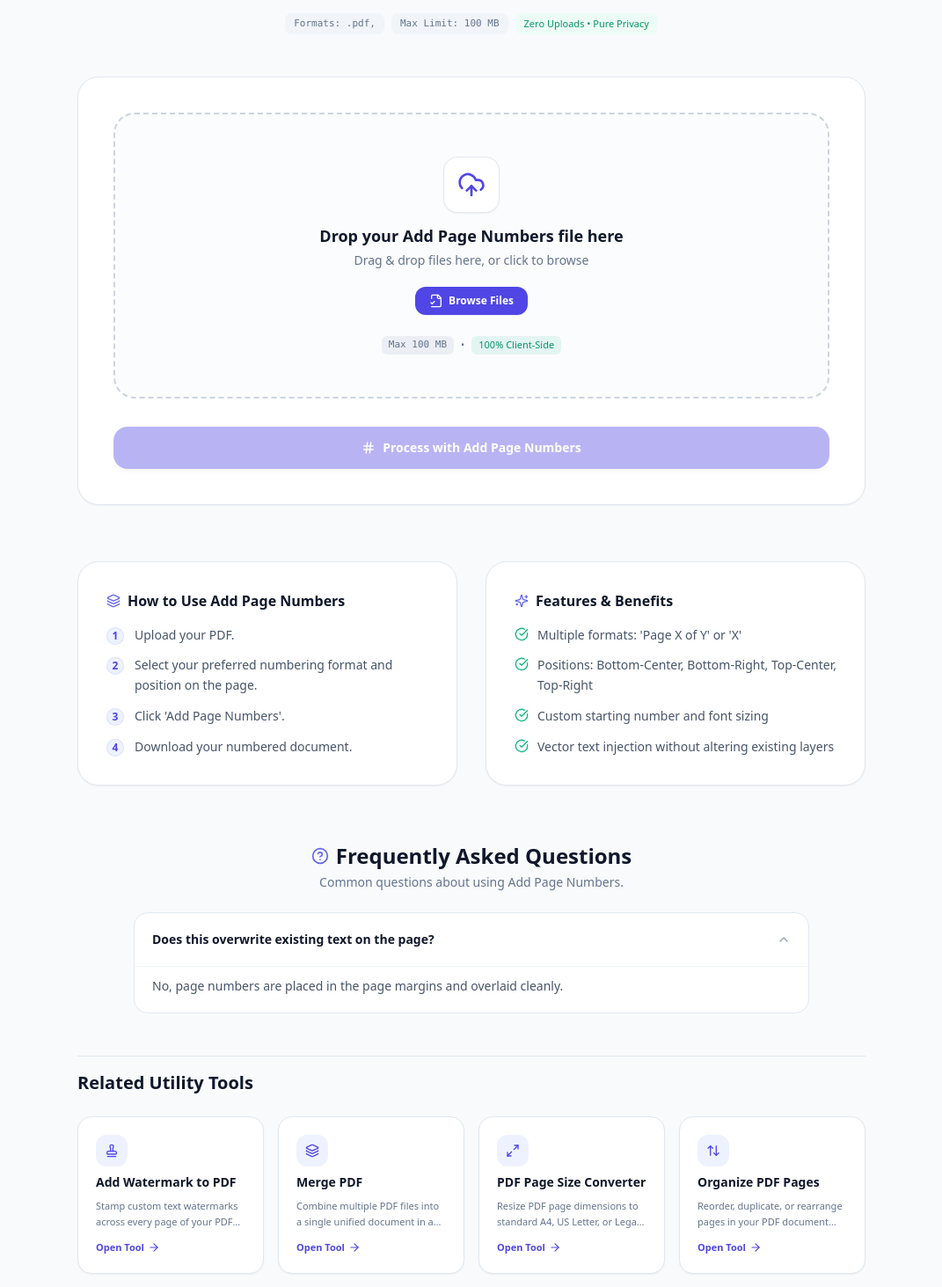
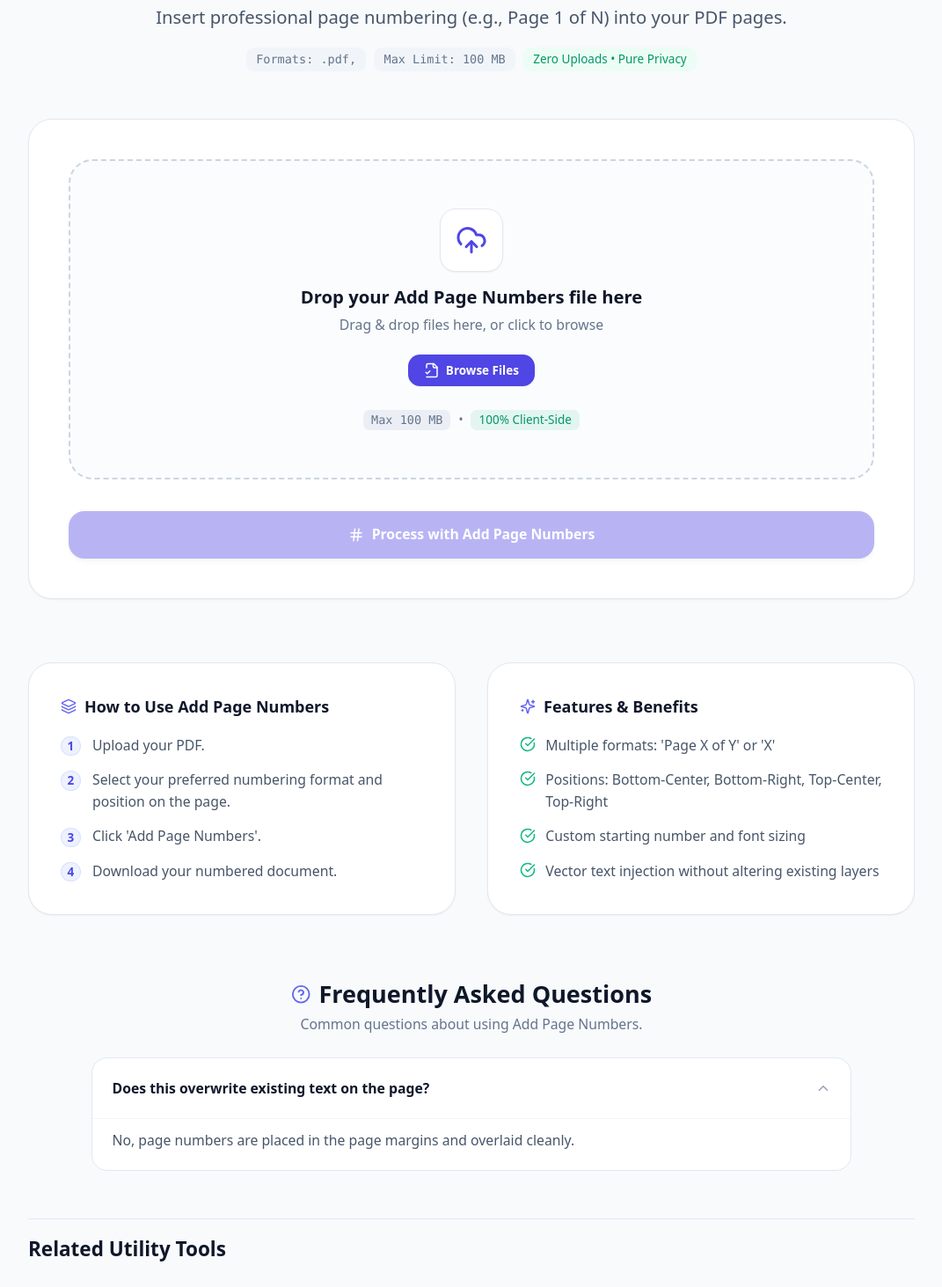
Before and after one commit to shamikhz/PDFpader, a Next.js app: page /tools/add-page-numbers in a window 1280 px wide. Shown: the part 287-1750 px from the top of the page at 88% size, without its empty margins (104-1175 px from the left). Built offline with nearby package versions, Linux system fonts and the light colour scheme.

Commit message:
style: increase typography and base font size across webapp

```diff
--- a/src/app/globals.css
+++ b/src/app/globals.css
@@ -1,6 +1,17 @@
 @tailwind base;
 @tailwind components;
 @tailwind utilities;
+
+html {
+  font-size: 18px;
+  -webkit-text-size-adjust: 100%;
+}
+
+@media (max-width: 640px) {
+  html {
+    font-size: 16.5px;
+  }
+}
 
 :root {
   --background: #f8fafc;
@@ -21,6 +32,7 @@ body {
   color: var(--foreground);
   font-feature-settings: "cv02", "cv03", "cv04", "cv11";
   min-height: 100vh;
+  line-height: 1.6;
 }
 
 /* Custom scrollbars */
--- a/src/app/page.jsx
+++ b/src/app/page.jsx
@@ -155,7 +155,7 @@ export default function HomePage() {
                     <div className="w-10 h-10 rounded-xl bg-brand-50 dark:bg-brand-950/50 text-brand-600 dark:text-brand-400 flex items-center justify-center">
                       <DynamicIcon name={tool.icon} className="w-5 h-5" />
                     </div>
-                    <span className="text-[10px] font-bold uppercase tracking-wider px-2 py-0.5 rounded-full bg-slate-100 dark:bg-slate-800 text-slate-500">
+                    <span className="text-xs font-bold uppercase tracking-wider px-2 py-0.5 rounded-full bg-slate-100 dark:bg-slate-800 text-slate-500">
                       {tool.category}
                     </span>
                   </div>
@@ -224,7 +224,7 @@ export default function HomePage() {
                     <div className="w-9 h-9 rounded-xl bg-brand-50 dark:bg-brand-950/50 text-brand-600 dark:text-brand-400 flex items-center justify-center">
                       <DynamicIcon name={tool.icon} className="w-4 h-4" />
                     </div>
-                    <span className="text-[10px] font-bold uppercase tracking-wider px-2 py-0.5 rounded-full bg-slate-100 dark:bg-slate-800 text-slate-500">
+                    <span className="text-xs font-bold uppercase tracking-wider px-2 py-0.5 rounded-full bg-slate-100 dark:bg-slate-800 text-slate-500">
                       {tool.category}
                     </span>
                   </div>
@@ -233,13 +233,13 @@ export default function HomePage() {
                     <h3 className="font-bold text-xs sm:text-sm text-slate-900 dark:text-white group-hover:text-brand-600 dark:group-hover:text-brand-400 transition-colors">
                       {tool.name}
                     </h3>
-                    <p className="text-[11px] text-slate-500 dark:text-slate-400 mt-1 line-clamp-2 leading-relaxed">
+                    <p className="text-xs text-slate-500 dark:text-slate-400 mt-1 line-clamp-2 leading-relaxed">
                       {tool.shortDesc}
                     </p>
                   </div>
                 </div>
 
-                <div className="pt-3 mt-3 border-t border-slate-100 dark:border-slate-800/60 flex items-center justify-between text-[11px] font-semibold text-brand-600 dark:text-brand-400">
+                <div className="pt-3 mt-3 border-t border-slate-100 dark:border-slate-800/60 flex items-center justify-between text-xs font-semibold text-brand-600 dark:text-brand-400">
                   <span>Open Tool</span>
                   <ArrowRight className="w-3 h-3 group-hover:translate-x-1 transition-transform" />
                 </div>
--- a/src/components/FileDropzone.jsx
+++ b/src/components/FileDropzone.jsx
@@ -108,11 +108,10 @@ export default function FileDropzone({
           }
         }}
         aria-label="Upload file drop area"
-        className={`relative border-2 border-dashed rounded-3xl p-8 sm:p-12 text-center cursor-pointer transition-all duration-200 outline-none focus-visible:ring-4 focus-visible:ring-brand-500/20 ${
-          isDragging
+        className={`relative border-2 border-dashed rounded-3xl p-8 sm:p-12 text-center cursor-pointer transition-all duration-200 outline-none focus-visible:ring-4 focus-visible:ring-brand-500/20 ${isDragging
             ? "border-brand-500 bg-brand-50/60 dark:bg-brand-950/30 scale-[0.99]"
             : "border-slate-300 dark:border-slate-700 bg-slate-50/50 dark:bg-slate-900/40 hover:border-brand-400 dark:hover:border-brand-500 hover:bg-slate-50 dark:hover:bg-slate-800/40"
-        }`}
+          }`}
       >
         <input
           ref={inputRef}
@@ -147,7 +146,7 @@ export default function FileDropzone({
           </div>
 
           {/* Formats & Size Badges */}
-          <div className="flex flex-wrap items-center justify-center gap-2 pt-3 text-[11px] text-slate-500 dark:text-slate-400">
+          <div className="flex flex-wrap items-center justify-center gap-2 pt-3 text-xs text-slate-500 dark:text-slate-400">
             <span className="px-2 py-0.5 rounded-md bg-slate-200/60 dark:bg-slate-800 font-mono">
               Max {maxSizeMB} MB
             </span>
@@ -202,7 +201,7 @@ export default function FileDropzone({
                     <p className="text-xs sm:text-sm font-semibold text-slate-800 dark:text-slate-200 truncate">
                       {file.name}
                     </p>
-                    <p className="text-[11px] text-slate-400">
+                    <p className="text-xs text-slate-400">
                       {formatBytes(file.size)}
                     </p>
                   </div>
--- a/src/components/Navbar.jsx
+++ b/src/components/Navbar.jsx
@@ -104,7 +104,7 @@ export default function Navbar() {
               <span className="font-black text-xl tracking-tight text-slate-900 dark:text-white">
                 PDF<span className="text-brand-600 dark:text-brand-400">padar</span>
               </span>
-              <span className="hidden sm:inline-block ml-2 text-[10px] font-bold uppercase tracking-wider px-1.5 py-0.5 rounded bg-emerald-500/10 text-emerald-700 dark:text-emerald-400 border border-emerald-500/20">
+              <span className="hidden sm:inline-block ml-2 text-xs font-bold uppercase tracking-wider px-2 py-0.5 rounded bg-emerald-500/10 text-emerald-700 dark:text-emerald-400 border border-emerald-500/20">
                 100% Client-Side
               </span>
             </div>
@@ -132,7 +132,7 @@ export default function Navbar() {
 
               {activeDropdown === "pdf" && (
                 <div className="absolute left-0 mt-2 w-80 bg-white dark:bg-slate-900 rounded-2xl shadow-xl border border-slate-200 dark:border-slate-800 p-2 z-50 animate-in fade-in duration-150">
-                  <div className="px-3 py-1.5 text-[11px] font-bold uppercase tracking-wider text-slate-400">
+                  <div className="px-3 py-1.5 text-xs font-bold uppercase tracking-wider text-slate-400">
                     PDF Manipulation Suite
                   </div>
                   <div className="space-y-0.5 max-h-96 overflow-y-auto">
@@ -150,7 +150,7 @@ export default function Navbar() {
                           <p className="font-semibold text-xs text-slate-800 dark:text-slate-200 group-hover:text-brand-600 dark:group-hover:text-brand-400">
                             {tool.name}
                           </p>
-                          <p className="text-[11px] text-slate-400 line-clamp-1">{tool.shortDesc}</p>
+                          <p className="text-xs text-slate-400 line-clamp-1">{tool.shortDesc}</p>
                         </div>
                       </Link>
                     ))}
@@ -179,7 +179,7 @@ export default function Navbar() {
 
               {activeDropdown === "image" && (
                 <div className="absolute left-0 mt-2 w-80 bg-white dark:bg-slate-900 rounded-2xl shadow-xl border border-slate-200 dark:border-slate-800 p-2 z-50 animate-in fade-in duration-150">
-                  <div className="px-3 py-1.5 text-[11px] font-bold uppercase tracking-wider text-slate-400">
+                  <div className="px-3 py-1.5 text-xs font-bold uppercase tracking-wider text-slate-400">
                     Image Optimization &amp; Canvas
                   </div>
                   <div className="space-y-0.5 max-h-96 overflow-y-auto">
@@ -197,7 +197,7 @@ export default function Navbar() {
                           <p className="font-semibold text-xs text-slate-800 dark:text-slate-200 group-hover:text-brand-600 dark:group-hover:text-brand-400">
                             {tool.name}
                           </p>
-                          <p className="text-[11px] text-slate-400 line-clamp-1">{tool.shortDesc}</p>
+                          <p className="text-xs text-slate-400 line-clamp-1">{tool.shortDesc}</p>
                         </div>
                       </Link>
                     ))}
@@ -226,7 +226,7 @@ export default function Navbar() {
 
               {activeDropdown === "file" && (
                 <div className="absolute left-0 mt-2 w-80 bg-white dark:bg-slate-900 rounded-2xl shadow-xl border border-slate-200 dark:border-slate-800 p-2 z-50 animate-in fade-in duration-150">
-                  <div className="px-3 py-1.5 text-[11px] font-bold uppercase tracking-wider text-slate-400">
+                  <div className="px-3 py-1.5 text-xs font-bold uppercase tracking-wider text-slate-400">
                     Archiving &amp; Cryptographic Tools
                   </div>
                   <div className="space-y-0.5 max-h-96 overflow-y-auto">
@@ -244,7 +244,7 @@ export default function Navbar() {
                           <p className="font-semibold text-xs text-slate-800 dark:text-slate-200 group-hover:text-brand-600 dark:group-hover:text-brand-400">
                             {tool.name}
                           </p>
-                          <p className="text-[11px] text-slate-400 line-clamp-1">{tool.shortDesc}</p>
+                          <p className="text-xs text-slate-400 line-clamp-1">{tool.shortDesc}</p>
                         </div>
                       </Link>
                     ))}
--- a/src/components/ToolLayout.jsx
+++ b/src/components/ToolLayout.jsx
@@ -61,13 +61,13 @@ export default function ToolLayout({ tool, relatedTools = [] }) {
 
         {/* 5. Supported Formats & Limitations */}
         <div className="flex flex-wrap items-center justify-center gap-2 pt-1 text-xs text-slate-500 dark:text-slate-400">
-          <span className="px-2.5 py-1 rounded-lg bg-slate-100 dark:bg-slate-800 font-mono text-[11px]">
+          <span className="px-2.5 py-1 rounded-lg bg-slate-100 dark:bg-slate-800 font-mono text-xs">
             Formats: {tool.accept.replace(/application\/[a-z0-9-]+,?/gi, "").replace(/image\/[a-z0-9*-,]+/gi, "Images")}
           </span>
-          <span className="px-2.5 py-1 rounded-lg bg-slate-100 dark:bg-slate-800 font-mono text-[11px]">
+          <span className="px-2.5 py-1 rounded-lg bg-slate-100 dark:bg-slate-800 font-mono text-xs">
             Max Limit: {tool.maxSizeMB} MB
           </span>
-          <span className="px-2.5 py-1 rounded-lg bg-emerald-50 dark:bg-emerald-950/40 text-emerald-600 dark:text-emerald-400 font-medium text-[11px]">
+          <span className="px-2.5 py-1 rounded-lg bg-emerald-50 dark:bg-emerald-950/40 text-emerald-600 dark:text-emerald-400 font-medium text-xs">
             Zero Uploads • Pure Privacy
           </span>
         </div>
@@ -181,11 +181,11 @@ export default function ToolLayout({ tool, relatedTools = [] }) {
                   <h3 className="font-bold text-xs sm:text-sm text-slate-900 dark:text-white group-hover:text-brand-600 dark:group-hover:text-brand-400">
                     {rel.name}
                   </h3>
-                  <p className="text-[11px] text-slate-500 dark:text-slate-400 line-clamp-2 leading-relaxed">
+                  <p className="text-xs text-slate-500 dark:text-slate-400 line-clamp-2 leading-relaxed">
                     {rel.shortDesc}
                   </p>
                 </div>
-                <div className="flex items-center gap-1 text-[11px] font-bold text-brand-600 dark:text-brand-400 pt-3">
+                <div className="flex items-center gap-1 text-xs font-bold text-brand-600 dark:text-brand-400 pt-3">
                   <span>Open Tool</span>
                   <ArrowRight className="w-3.5 h-3.5 group-hover:translate-x-1 transition-transform" />
                 </div>
--- a/src/components/ToolView.jsx
+++ b/src/components/ToolView.jsx
@@ -1095,25 +1095,25 @@ export default function ToolView({ tool }) {
             <div className="p-6 rounded-2xl bg-emerald-50 dark:bg-emerald-950/20 border border-emerald-200 dark:border-emerald-900/40 space-y-5">
               <div className="grid grid-cols-2 sm:grid-cols-4 gap-3 text-center">
                 <div className="p-3 bg-white dark:bg-slate-900 rounded-xl border border-slate-200 dark:border-slate-800">
-                  <span className="text-[11px] font-medium text-slate-400 block">Original</span>
+                  <span className="text-xs font-medium text-slate-400 block">Original</span>
                   <span className="font-bold text-slate-800 dark:text-slate-200 text-sm">
                     {formatBytes(result.originalSize)}
                   </span>
                 </div>
                 <div className="p-3 bg-white dark:bg-slate-900 rounded-xl border border-slate-200 dark:border-slate-800">
-                  <span className="text-[11px] font-medium text-slate-400 block">Compressed</span>
+                  <span className="text-xs font-medium text-slate-400 block">Compressed</span>
                   <span className="font-bold text-emerald-600 dark:text-emerald-400 text-sm">
                     {formatBytes(result.compressedSize)}
                   </span>
                 </div>
                 <div className="p-3 bg-white dark:bg-slate-900 rounded-xl border border-slate-200 dark:border-slate-800">
-                  <span className="text-[11px] font-medium text-slate-400 block">Saved</span>
+                  <span className="text-xs font-medium text-slate-400 block">Saved</span>
                   <span className="font-bold text-emerald-600 dark:text-emerald-400 text-sm">
                     {result.savedPercentage}%
                   </span>
                 </div>
                 <div className="p-3 bg-white dark:bg-slate-900 rounded-xl border border-slate-200 dark:border-slate-800">
-                  <span className="text-[11px] font-medium text-slate-400 block">Format</span>
+                  <span className="text-xs font-medium text-slate-400 block">Format</span>
                   <span className="font-bold text-slate-800 dark:text-slate-200 text-sm">
                     {result.type.replace("image/", "").toUpperCase()}
                   </span>
@@ -1189,7 +1189,7 @@ export default function ToolView({ tool }) {
                       <span className="font-semibold text-xs sm:text-sm text-slate-800 dark:text-slate-200 block truncate">
                         {entry.name}
                       </span>
-                      <span className="text-[11px] text-slate-400">
+                      <span className="text-xs text-slate-400">
                         {formatBytes(entry.size)}
                       </span>
                     </div>
@@ -1245,19 +1245,19 @@ export default function ToolView({ tool }) {
             <div className="space-y-4">
               <div className="grid grid-cols-3 gap-3 text-center">
                 <div className="p-3 bg-slate-50 dark:bg-slate-800 rounded-xl">
-                  <span className="text-[11px] text-slate-400 block">Total Files</span>
+                  <span className="text-xs text-slate-400 block">Total Files</span>
                   <span className="font-bold text-slate-800 dark:text-white text-sm">
                     {result.analysis.totalFiles}
                   </span>
                 </div>
                 <div className="p-3 bg-slate-50 dark:bg-slate-800 rounded-xl">
-                  <span className="text-[11px] text-slate-400 block">Total Storage</span>
+                  <span className="text-xs text-slate-400 block">Total Storage</span>
                   <span className="font-bold text-brand-600 dark:text-brand-400 text-sm">
                     {result.analysis.totalFormattedSize}
                   </span>
                 </div>
                 <div className="p-3 bg-slate-50 dark:bg-slate-800 rounded-xl">
-                  <span className="text-[11px] text-slate-400 block">Average File</span>
+                  <span className="text-xs text-slate-400 block">Average File</span>
                   <span className="font-bold text-slate-800 dark:text-white text-sm">
                     {result.analysis.averageSize}
                   </span>
@@ -1294,25 +1294,25 @@ export default function ToolView({ tool }) {
             <div className="space-y-4">
               <div className="grid grid-cols-2 sm:grid-cols-4 gap-3 text-center">
                 <div className="p-3 bg-slate-50 dark:bg-slate-800 rounded-xl">
-                  <span className="text-[11px] text-slate-400 block">Pixels</span>
+                  <span className="text-xs text-slate-400 block">Pixels</span>
                   <span className="font-bold text-slate-800 dark:text-white text-xs sm:text-sm">
                     {result.meta.width} × {result.meta.height}
                   </span>
                 </div>
                 <div className="p-3 bg-slate-50 dark:bg-slate-800 rounded-xl">
-                  <span className="text-[11px] text-slate-400 block">Print (Inches)</span>
+                  <span className="text-xs text-slate-400 block">Print (Inches)</span>
                   <span className="font-bold text-brand-600 dark:text-brand-400 text-xs sm:text-sm">
                     {result.calc.inches}
                   </span>
                 </div>
                 <div className="p-3 bg-slate-50 dark:bg-slate-800 rounded-xl">
-                  <span className="text-[11px] text-slate-400 block">Print (Centimeters)</span>
+                  <span className="text-xs text-slate-400 block">Print (Centimeters)</span>
                   <span className="font-bold text-brand-600 dark:text-brand-400 text-xs sm:text-sm">
                     {result.calc.cm}
                   </span>
                 </div>
                 <div className="p-3 bg-slate-50 dark:bg-slate-800 rounded-xl">
-                  <span className="text-[11px] text-slate-400 block">Print Rating</span>
+                  <span className="text-xs text-slate-400 block">Print Rating</span>
                   <span className="font-bold text-emerald-500 text-xs sm:text-sm">
                     {result.calc.printQuality}
                   </span>
```
